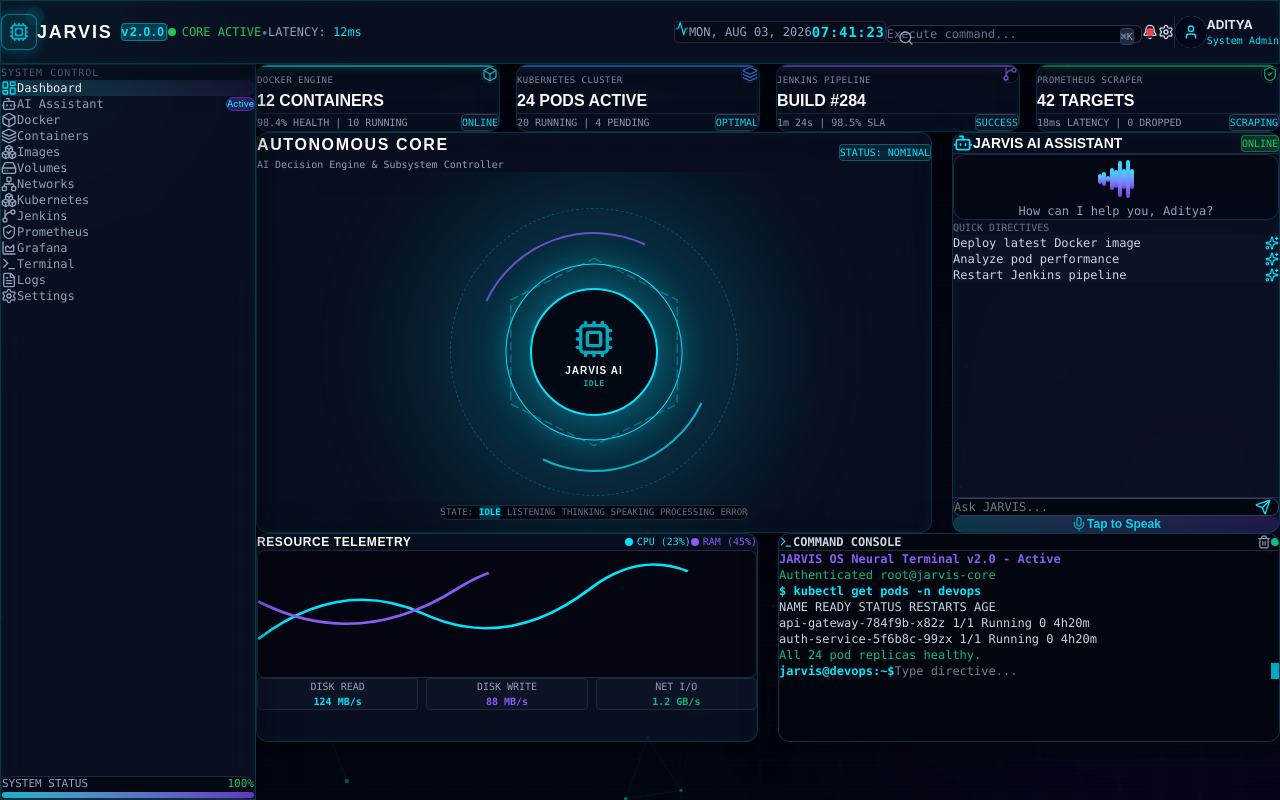
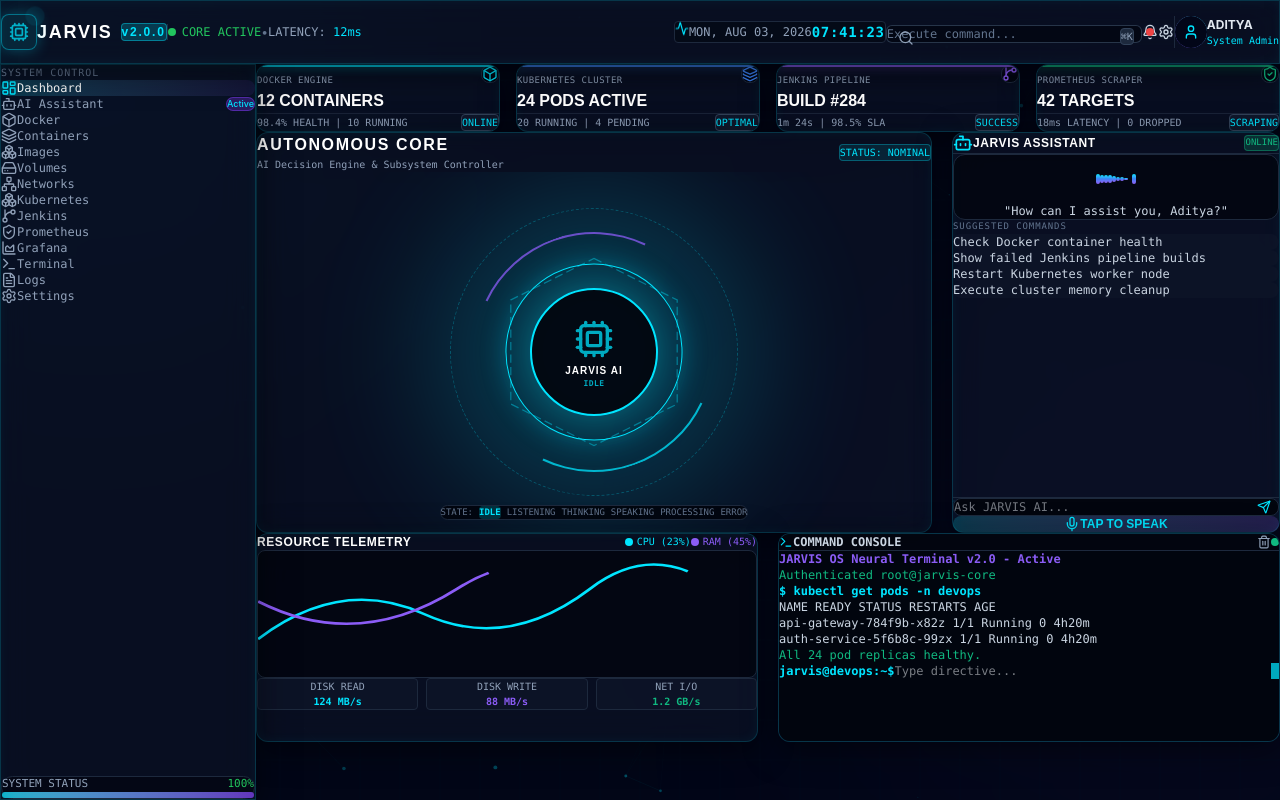
Before and after one commit to Adityachandkaushik/jarvis-ai-devops, a React app in the folder frontend/: page / in a window 1280 px wide. Built offline with nearby package versions, Linux system fonts and the light colour scheme; the HTML template or start-up script is replaced by a standard one.

Commit message:
feat(ai): add cinematic background and assistant panel

```diff
--- a/frontend/src/components/background/CinematicBackground.jsx
+++ b/frontend/src/components/background/CinematicBackground.jsx
@@ -2,6 +2,7 @@
 
 export const CinematicBackground = () => {
   const canvasRef = useRef(null);
+  const mouseRef = useRef({ x: -1000, y: -1000 });
 
   useEffect(() => {
     const canvas = canvasRef.current;
@@ -16,20 +17,30 @@
     resizeCanvas();
     window.addEventListener('resize', resizeCanvas);
 
-    const particleCount = 50;
+    const handleMouseMove = (e) => {
+      mouseRef.current = { x: e.clientX, y: e.clientY };
+    };
+    window.addEventListener('mousemove', handleMouseMove);
+
+    // Controlled particle count to ensure high GPU frame rates
+    const particleCount = 45;
     const particles = Array.from({ length: particleCount }, () => ({
       x: Math.random() * canvas.width,
       y: Math.random() * canvas.height,
-      vx: (Math.random() - 0.5) * 0.4,
-      vy: (Math.random() - 0.5) * 0.4,
-      size: Math.random() * 2 + 0.5,
-      alpha: Math.random() * 0.5 + 0.2,
+      vx: (Math.random() - 0.5) * 0.2,
+      vy: (Math.random() - 0.5) * 0.2,
+      size: Math.random() * 1.5 + 0.5,
+      alpha: Math.random() * 0.35 + 0.15,
     }));
 
+    let step = 0;
+
     const render = () => {
+      step += 0.003;
       ctx.clearRect(0, 0, canvas.width, canvas.height);
 
-      ctx.strokeStyle = 'rgba(0, 229, 255, 0.03)';
+      // Fine Grid Overlay
+      ctx.strokeStyle = 'rgba(0, 229, 255, 0.02)';
       ctx.lineWidth = 1;
       const gridSize = 40;
       for (let x = 0; x < canvas.width; x += gridSize) {
@@ -45,13 +56,33 @@
         ctx.stroke();
       }
 
+      // Mouse Ambient Glow Overlay
+      if (mouseRef.current.x > 0) {
+        const gradient = ctx.createRadialGradient(
+          mouseRef.current.x,
+          mouseRef.current.y,
+          0,
+          mouseRef.current.x,
+          mouseRef.current.y,
+          240
+        );
+        gradient.addColorStop(0, 'rgba(0, 229, 255, 0.05)');
+        gradient.addColorStop(0.5, 'rgba(139, 92, 246, 0.02)');
+        gradient.addColorStop(1, 'rgba(0, 0, 0, 0)');
+        ctx.fillStyle = gradient;
+        ctx.fillRect(0, 0, canvas.width, canvas.height);
+      }
+
+      // Particle Interconnections
       for (let i = 0; i < particleCount; i++) {
         const p = particles[i];
         p.x += p.vx;
         p.y += p.vy;
 
-        if (p.x < 0 || p.x > canvas.width) p.vx *= -1;
-        if (p.y < 0 || p.y > canvas.height) p.vy *= -1;
+        if (p.x < 0) p.x = canvas.width;
+        if (p.x > canvas.width) p.x = 0;
+        if (p.y < 0) p.y = canvas.height;
+        if (p.y > canvas.height) p.y = 0;
 
         ctx.fillStyle = `rgba(0, 229, 255, ${p.alpha})`;
         ctx.beginPath();
@@ -64,8 +95,8 @@
           const dy = p.y - p2.y;
           const dist = Math.sqrt(dx * dx + dy * dy);
 
-          if (dist < 120) {
-            ctx.strokeStyle = `rgba(0, 229, 255, ${0.15 * (1 - dist / 120)})`;
+          if (dist < 100) {
+            ctx.strokeStyle = `rgba(0, 229, 255, ${0.08 * (1 - dist / 100)})`;
             ctx.beginPath();
             ctx.moveTo(p.x, p.y);
             ctx.lineTo(p2.x, p2.y);
@@ -81,22 +112,19 @@
 
     return () => {
       window.removeEventListener('resize', resizeCanvas);
+      window.removeEventListener('mousemove', handleMouseMove);
       cancelAnimationFrame(animationFrameId);
     };
   }, []);
 
   return (
-    <div className="fixed inset-0 pointer-events-none z-0 overflow-hidden bg-[#030712]">
-      <div className="absolute -top-40 -left-40 w-96 h-96 bg-[#00E5FF]/10 rounded-full blur-[120px] animate-pulse" />
-      <div className="absolute top-1/3 -right-40 w-[500px] h-[500px] bg-[#7C3AED]/15 rounded-full blur-[150px] animate-pulse" />
+    <div className="fixed inset-0 pointer-events-none z-0 overflow-hidden bg-[#020617]">
+      {/* Soft Calm Ambient Gradients */}
+      <div className="absolute -top-40 -left-40 w-[500px] h-[500px] bg-[#00E5FF]/5 rounded-full blur-[140px]" />
+      <div className="absolute top-1/3 -right-40 w-[550px] h-[550px] bg-[#8B5CF6]/5 rounded-full blur-[160px]" />
+
       <canvas ref={canvasRef} className="absolute inset-0 opacity-80" />
-      <div
-        className="absolute inset-0 opacity-15 pointer-events-none"
-        style={{
-          backgroundImage: 'linear-gradient(rgba(18, 16, 16, 0) 50%, rgba(0, 0, 0, 0.25) 50%)',
-          backgroundSize: '100% 4px'
-        }}
-      />
+      <div className="absolute inset-0 scanlines pointer-events-none opacity-15" />
     </div>
   );
 };
--- a/frontend/src/components/voice/AIAssistantPanel.jsx
+++ b/frontend/src/components/voice/AIAssistantPanel.jsx
@@ -1,53 +1,88 @@
-import React from 'react';
+import React, { useState } from 'react';
 import { motion } from 'framer-motion';
-import { Mic, Bot, Sparkles, Send } from 'lucide-react';
+import { Mic, Bot, Sparkles, Send, Volume2 } from 'lucide-react';
 
 export const AIAssistantPanel = () => {
+  const [isListening, setIsListening] = useState(false);
+
   return (
     <div className="glass-panel rounded-xl p-5 border border-[#00E5FF]/20 h-full flex flex-col justify-between">
       <div>
-        <div className="flex items-center justify-between pb-3 border-b border-slate-800">
+        {/* Header */}
+        <div className="flex items-center justify-between pb-3 border-b border-slate-800 font-mono">
           <div className="flex items-center space-x-2">
             <Bot className="w-5 h-5 text-[#00E5FF]" />
-            <h3 className="font-orbitron text-sm font-bold text-white">JARVIS AI ASSISTANT</h3>
+            <h3 className="font-orbitron text-xs font-bold text-white tracking-wider">JARVIS ASSISTANT</h3>
           </div>
-          <span className="px-2 py-0.5 rounded text-[10px] font-mono bg-[#22C55E]/20 text-[#22C55E] border border-[#22C55E]/40">ONLINE</span>
+          <span className="px-2 py-0.5 rounded text-[9px] bg-[#10B981]/20 text-[#10B981] border border-[#10B981]/40">
+            ONLINE
+          </span>
         </div>
 
-        <div className="my-6 p-4 rounded-xl bg-[#030712]/80 border border-slate-800 flex flex-col items-center justify-center space-y-3">
-          <div className="flex items-center space-x-1 h-12">
-            {[40, 70, 30, 90, 60, 100, 50, 80, 45].map((height, i) => (
+        {/* Dynamic Voice Waveform Equalizer */}
+        <div className="my-5 p-4 rounded-xl bg-[#02050e]/80 border border-slate-800 flex flex-col items-center justify-center space-y-3">
+          <div className="flex items-center justify-center space-x-1.5 h-12">
+            {[40, 75, 35, 95, 60, 100, 50, 85, 40, 70].map((height, i) => (
               <motion.div
                 key={i}
-                animate={{ height: [`${height}%`, `${(height * 0.4)}%`, `${height}%`] }}
-                transition={{ duration: 1.2, repeat: Infinity, delay: i * 0.1 }}
-                className="w-1 bg-gradient-to-t from-[#7C3AED] to-[#00E5FF] rounded-full"
+                animate={{ height: isListening ? [`${height}%`, `${(height * 0.3)}%`, `${height}%`] : '20%' }}
+                transition={{ duration: 0.8, repeat: Infinity, delay: i * 0.08 }}
+                className="w-1 bg-gradient-to-t from-[#8B5CF6] via-[#3B82F6] to-[#00E5FF] rounded-full"
               />
             ))}
           </div>
-          <p className="text-xs font-mono text-slate-400">How can I help you, Aditya?</p>
+          <p className="text-xs font-mono text-slate-300 text-center">
+            "How can I assist you, Aditya?"
+          </p>
         </div>
 
+        {/* Suggested Directives */}
         <div className="space-y-2">
-          <p className="text-[10px] font-mono text-slate-500 uppercase">Quick Directives</p>
-          {['Deploy latest Docker image', 'Analyze pod performance', 'Restart Jenkins pipeline'].map((cmd, idx) => (
-            <button key={idx} className="w-full text-left p-2 rounded-lg bg-slate-900/60 border border-slate-800 text-xs text-slate-300 font-mono flex items-center justify-between">
-              <span>{cmd}</span>
-              <Sparkles className="w-3.5 h-3.5 text-[#00E5FF]" />
-            </button>
+          <p className="text-[9px] font-mono text-slate-500 uppercase tracking-widest">Suggested Commands</p>
+          {[
+            'Check Docker container health',
+            'Show failed Jenkins pipeline builds',
+            'Restart Kubernetes worker node',
+            'Execute cluster memory cleanup'
+          ].map((suggestion, idx) => (
+            <motion.button
+              key={idx}
+              whileHover={{ x: 3 }}
+              className="w-full text-left p-2 rounded-lg bg-slate-900/60 border border-slate-800 hover:border-[#00E5FF]/40 text-xs text-slate-300 font-mono flex items-center justify-between group transition-all"
+            >
+              <span className="truncate">{suggestion}</span>
+              <Sparkles className="w-3.5 h-3.5 text-[#00E5FF] opacity-0 group-hover:opacity-100 transition-opacity" />
+            </motion.button>
           ))}
         </div>
       </div>
 
+      {/* Input & Voice Controls */}
       <div className="mt-4 pt-3 border-t border-slate-800 space-y-2">
         <div className="relative flex items-center">
-          <input type="text" placeholder="Ask JARVIS..." className="w-full pl-3 pr-8 py-2 bg-[#030712] border border-slate-700 rounded-lg text-xs font-mono text-slate-200 focus:outline-none focus:border-[#00E5FF]" />
-          <button className="absolute right-2 text-[#00E5FF]"><Send className="w-4 h-4" /></button>
+          <input
+            type="text"
+            placeholder="Ask JARVIS AI..."
+            className="w-full pl-3 pr-8 py-2 bg-[#02050e] border border-slate-800 rounded-lg text-xs font-mono text-slate-200 focus:outline-none focus:border-[#00E5FF]"
+          />
+          <button className="absolute right-2 text-[#00E5FF]">
+            <Send className="w-3.5 h-3.5" />
+          </button>
         </div>
-        <button className="w-full py-2 rounded-lg bg-gradient-to-r from-[#00E5FF]/20 to-[#7C3AED]/20 border border-[#00E5FF]/50 text-[#00E5FF] font-orbitron text-xs font-bold flex items-center justify-center space-x-2">
-          <Mic className="w-4 h-4 animate-pulse" />
-          <span>Tap to Speak</span>
-        </button>
+
+        <motion.button
+          whileHover={{ scale: 1.01 }}
+          whileTap={{ scale: 0.98 }}
+          onClick={() => setIsListening(!isListening)}
+          className={`w-full py-2.5 rounded-lg border font-orbitron text-xs font-bold flex items-center justify-center space-x-2 transition-all ${
+            isListening
+              ? 'bg-[#10B981]/20 border-[#10B981] text-[#10B981] shadow-[0_0_15px_rgba(16,185,129,0.3)]'
+              : 'bg-gradient-to-r from-[#00E5FF]/20 to-[#8B5CF6]/20 border-[#00E5FF]/50 text-[#00E5FF]'
+          }`}
+        >
+          <Mic className={`w-4 h-4 ${isListening ? 'animate-ping' : ''}`} />
+          <span>{isListening ? 'LISTENING (TAP TO STOP)' : 'TAP TO SPEAK'}</span>
+        </motion.button>
       </div>
     </div>
   );
```
